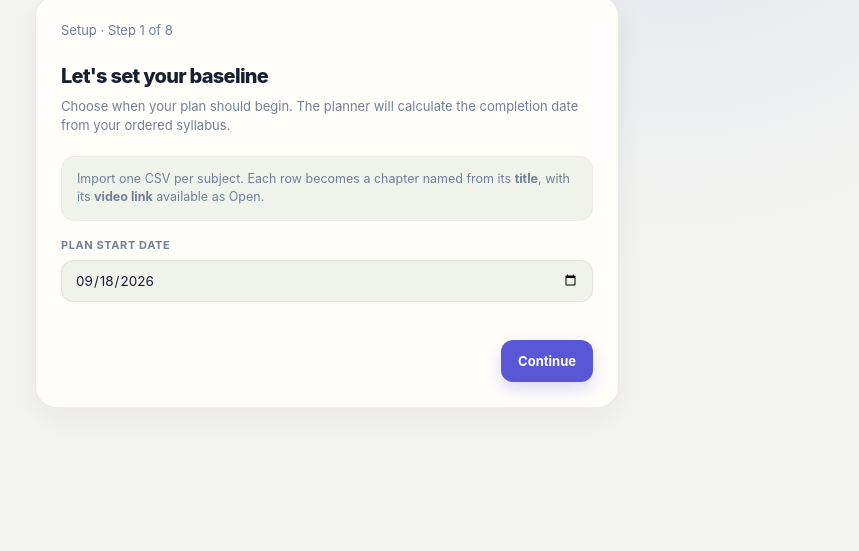
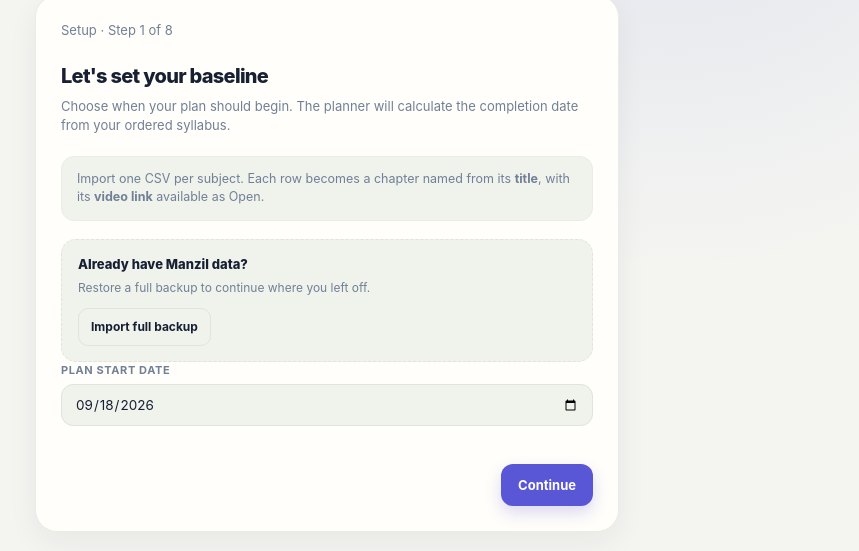
Before and after one commit to avikachaudhary09-cpu/maindashboard, a plain HTML site: page prayasplanner.html in a window 1280 px wide. Shown: the part 113-664 px from the top of the page, without its empty margins (321-1180 px from the left). Drawn offline with Linux system fonts and the light colour scheme.

Commit message:
Add files via upload

```diff
--- a/prayasplanner.html
+++ b/prayasplanner.html
@@ -985,6 +985,30 @@ body.dark .sidebar #sb-quickadd{background:var(--accent);color:var(--accent-ink)
 .test-score-row .test-date{width:78px;color:var(--muted);font-weight:700}
 .test-score-row .test-name{flex:1;min-width:0;font-weight:650}
 .test-score-row .test-value{font-weight:800;color:var(--accent)}
+.setup-import{
+  margin-top:18px;
+  padding:15px 16px;
+  border:1px dashed var(--line);
+  border-radius:15px;
+  background:var(--panel2);
+}
+.setup-import-title{
+  margin-bottom:4px;
+  font-size:13px;
+  font-weight:800;
+}
+.setup-import-copy{
+  margin-bottom:12px;
+  color:var(--muted);
+  font-size:12px;
+  line-height:1.45;
+}
+.setup-import-actions{
+  display:flex;
+  gap:8px;
+  flex-wrap:wrap;
+}
+.setup-import-actions .btn{min-height:38px}
 @media (max-width:1100px){
   .layout{gap:24px;padding:0 24px}
   .sidebar{width:250px}
@@ -1118,6 +1142,7 @@ button,a,input,select{touch-action:manipulation}
   .test-score-row .test-date{width:65px;font-size:10px}
   .test-score-row .test-name{font-size:11px}
   .test-score-row .test-value{font-size:11px}
+  .setup-import-actions .btn{width:100%}
   .btnrow{align-items:stretch}
   .btnrow .btn{width:100%}
 }
@@ -2429,6 +2454,14 @@ function wizardStep0(){
   <h2>Let's set your baseline</h2>
    <p class="sub">Choose when your plan should begin. The planner will calculate the completion date from your ordered syllabus.</p>
   <div class="note" style="margin:0 0 16px">Import one CSV per subject. Each row becomes a chapter named from its <b>title</b>, with its <b>video link</b> available as Open.</div>
+   <div class="setup-import">
+     <div class="setup-import-title">Already have Manzil data?</div>
+     <div class="setup-import-copy">Restore a full backup to continue where you left off.</div>
+     <div class="setup-import-actions">
+       <button class="btn ghost sm" id="w-importbackup" type="button">Import full backup</button>
+       <input type="file" id="w-importbackupfile" accept=".json,application/json" style="display:none">
+     </div>
+   </div>
   <div class="row">
     <label class="field"><span class="lbl">Plan start date</span>
       <input type="date" id="w-start" value="${state.startDate}">
@@ -3233,6 +3266,13 @@ function attachHandlers(){
     }
     state.startDate = normalizeISODate(document.getElementById('w-start').value, state.startDate);
     state.wizardStep = 1; saveState(); render();
+  };
+  const wizardImportBackup = document.getElementById('w-importbackup');
+  if(wizardImportBackup) wizardImportBackup.onclick = ()=>document.getElementById('w-importbackupfile').click();
+  const wizardImportBackupFile = document.getElementById('w-importbackupfile');
+  if(wizardImportBackupFile) wizardImportBackupFile.onchange = (e)=>{
+    if(e.target.files[0]) importData(e.target.files[0]);
+    e.target.value='';
   };
 
   const wback = document.getElementById('w-back');
@@ -3627,6 +3667,7 @@ function attachHandlers(){
 /* ---------------- INIT ---------------- */
 (function init(){
   loadState();
+  state.view='today';
   ensurePlanFresh();
   render();
 })();
```
